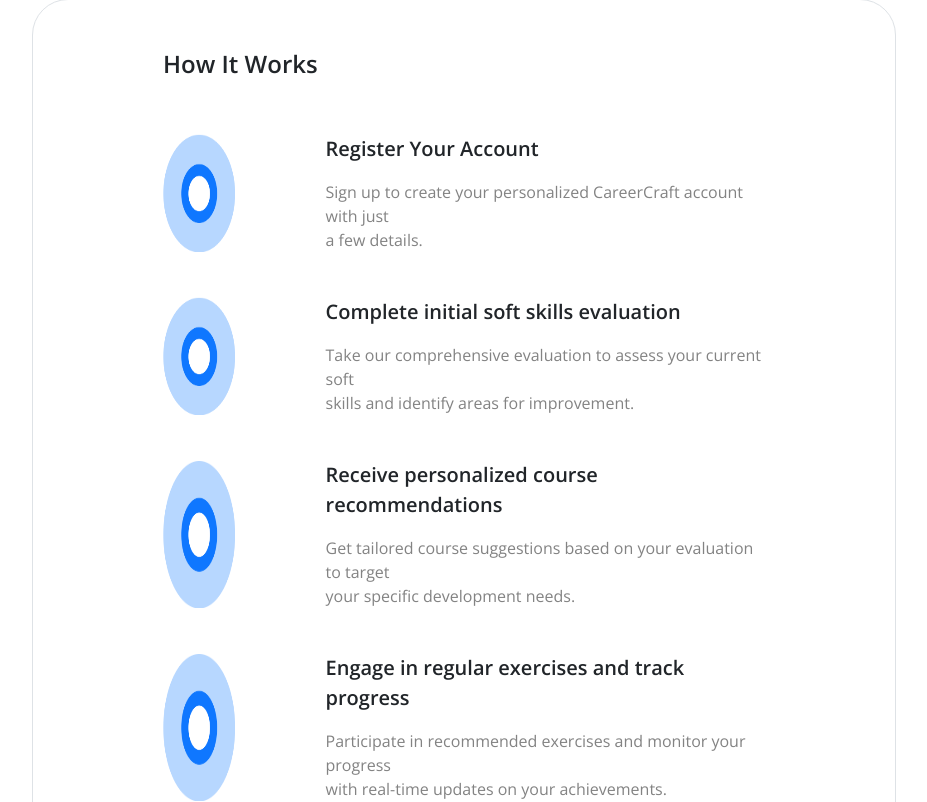
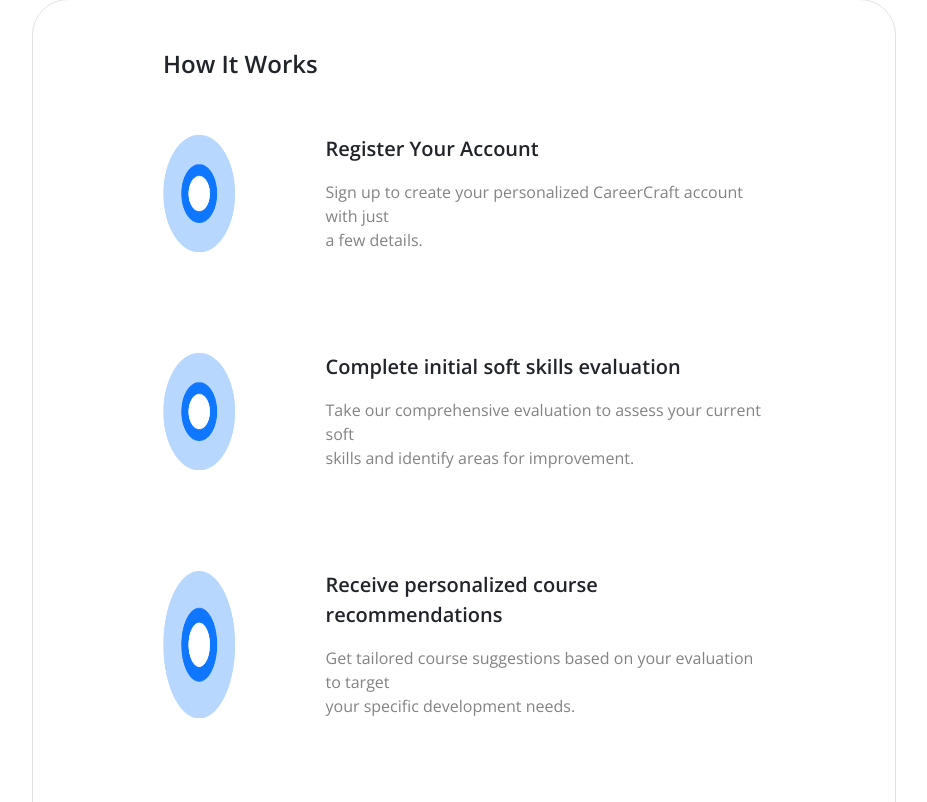
Before and after one commit to Termosfer/careercraft, a React (Vite) app: page / in a window 1280 px wide. Shown: the part 2618-3420 px from the top of the page, without its empty margins (176-1103 px from the left). Built offline with nearby package versions, Linux system fonts and the light colour scheme.

Commit message:
update animate

```diff
--- a/src/pages/Home/Home.css
+++ b/src/pages/Home/Home.css
@@ -96,7 +96,7 @@
     }
     .textbox {
       display: grid;
-      row-gap: 45px;
+      row-gap: 100px;
       .d-flex {
         column-gap: 15%;
         .w-25 {
```
